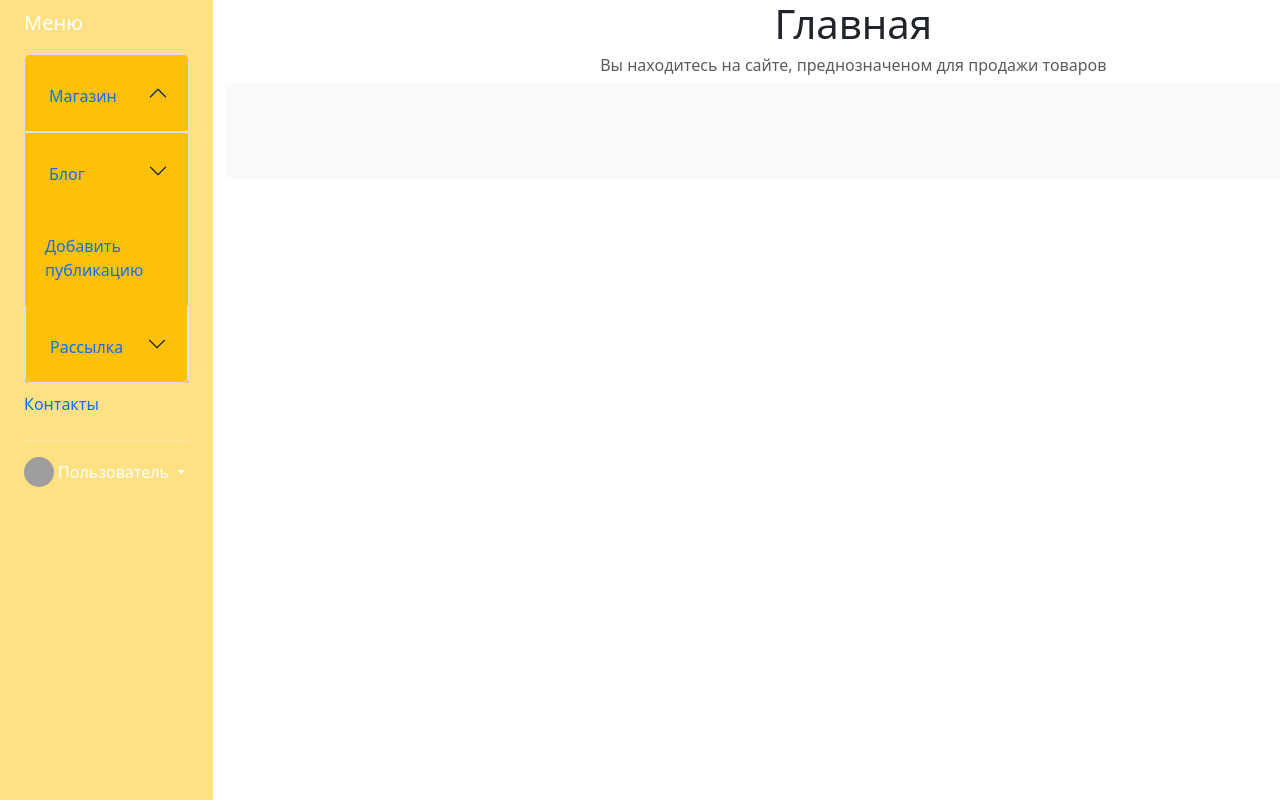
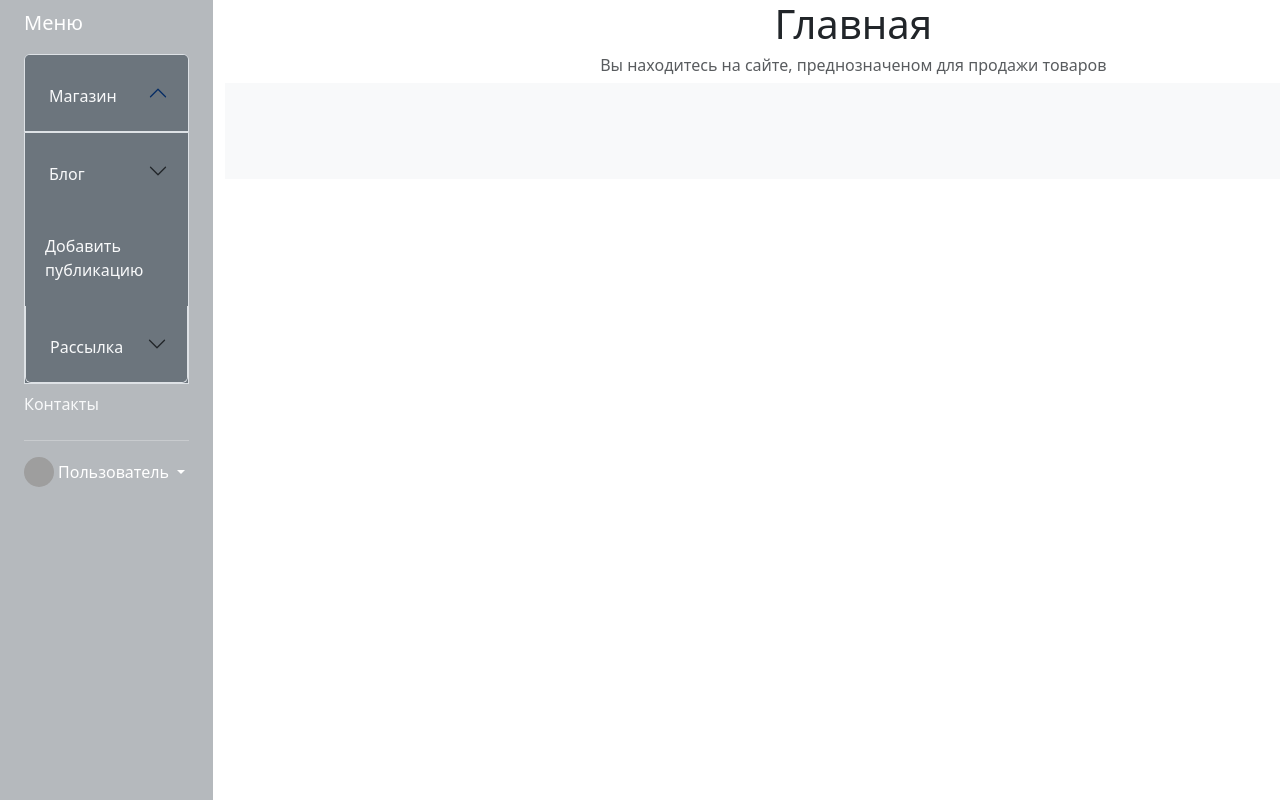
Before and after one commit to KirillovIvan4/Homework_22, a Django app: page /blogs/publications/ in a window 1280 px wide; the page is wider, and only the part inside the window is pictured. Run offline with Django 5.2, Linux system fonts and the light colour scheme; data that the repository does not hold is empty; some libraries are stand-ins or nearby versions; grey boxes are pictures that could not be loaded.

Commit message:
Сделал фон серым

```diff
--- a/online_store/templates/online_store/base.html
+++ b/online_store/templates/online_store/base.html
@@ -11,18 +11,18 @@
 <body>
 <div class="container-fluid">
     <div class="row flex-nowrap">
-        <div class="col-auto col-md-3 col-xl-2 px-sm-2 px-0 bg-warning bg-opacity-50">
+        <div class="col-auto col-md-3 col-xl-2 px-sm-2 px-0 text-light bg-secondary bg-opacity-50">
             <div class="d-flex flex-column align-items-center align-items-sm-start px-3 pt-2 text-white min-vh-100">
                 <a href="/" class="d-flex align-items-center pb-3 mb-md-0 me-md-auto text-white text-decoration-none">
                     <span class="fs-5 d-none d-sm-inline">Меню</span>
                 </a>
                 <ul class="nav nav-pills flex-column mb-sm-auto mb-0 align-items-center align-items-sm-start" id="menu">
                     <div class="accordion" id="accordionExample">
-                        <div class="accordion-item bg-warning  bg-opacity-60">
+                        <div class="accordion-item bg-secondary  bg-opacity-60">
                             <h2 class="accordion-header">
-                                <button class="accordion-button bg-warning bg-opacity-60" type="button" data-bs-toggle="collapse"
+                                <button class="accordion-button bg-secondary bg-opacity-60" type="button" data-bs-toggle="collapse"
                                         data-bs-target="#collapseOne" aria-expanded="true" aria-controls="collapseOne">
-                                    <a href="{% url 'online_store:product_list'%}" class="nav-link align-middle px-0">
+                                    <a href="{% url 'online_store:product_list'%}" class="nav-link align-middle px-0 text-light">
                                         <i class="fs-4 bi-house"></i> <span
                                             class="ms-1 d-none d-sm-inline">Магазин</span>
                                     </a>
@@ -34,19 +34,19 @@
                                 {% endblock %}
                                 <div class="accordion-body">
                                     <li class="w-100">
-                                        <a href="{% url 'online_store:category_list' %}" class="nav-link px-0"> <span
+                                        <a href="{% url 'online_store:category_list' %}" class="nav-link px-0 text-light"> <span
                                                 class="d-none d-sm-inline">Категории</span> </a>
                                     </li>
                                     <li class="w-100">
-                                        <a href="#" class="nav-link px-0"> <span
+                                        <a href="#" class="nav-link px-0 text-light"> <span
                                                 class="d-none d-sm-inline">Заказы</span> </a>
                                     </li>
                                     <li>
-                                        <a href="{% url 'online_store:product_create' %}" class="nav-link px-0"> <span
+                                        <a href="{% url 'online_store:product_create' %}" class="nav-link px-0 text-light"> <span
                                                 class="d-none d-sm-inline">Создать Продукт</span> </a>
                                     </li>
                                     <li>
-                                        <a href="{% url 'online_store:product_create' %}" class="nav-link px-0"> <span
+                                        <a href="{% url 'online_store:product_create' %}" class="nav-link px-0 text-light"> <span
                                                 class="d-none d-sm-inline">Создать Продукт</span> </a>
                                     </li>
 
@@ -54,12 +54,12 @@
                             </div>
                         </div>
 
-                        <div class="accordion-item bg-warning bg-opacity-60">
+                        <div class="accordion-item bg-secondary bg-opacity-60">
                             <h2 class="accordion-header">
-                                <button class="accordion-button collapsed bg-warning bg-opacity-60" type="button"
+                                <button class="accordion-button collapsed bg-secondary bg-opacity-60" type="button"
                                         data-bs-toggle="collapse"
                                         data-bs-target="#collapseTwo" aria-expanded="false" aria-controls="collapseTwo">
-                                    <a href="{% url 'blogs:publications_list' %}" class="nav-link align-middle px-0">
+                                    <a href="{% url 'blogs:publications_list' %}" class="nav-link align-middle px-0 text-light">
                                         <i class="fs-4 bi-house"></i> <span class="ms-1 d-none d-sm-inline">Блог</span>
                                     </a>
                                 </button>
@@ -70,18 +70,18 @@
                                 {% endblock %}
                                 <div class="accordion-body">
                                     <li>
-                                        <a href="{% url 'blogs:publications_create' %}" class="nav-link px-0"> <span
+                                        <a href="{% url 'blogs:publications_create' %}" class="nav-link px-0 text-light"> <span
                                                 class="d-none d-sm-inline">Добавить публикацию </span> </a>
                                     </li>
                                 </div>
                             </div>
-                            <div class="accordion-item bg-warning bg-opacity-60">
+                            <div class="accordion-item bg-secondary bg-opacity-60">
                                 <h2 class="accordion-header">
-                                    <button class="accordion-button collapsed bg-warning bg-opacity-60" type="button"
+                                    <button class="accordion-button collapsed bg-secondary bg-opacity-60" type="button"
                                             data-bs-toggle="collapse"
                                             data-bs-target="#collapseThree" aria-expanded="false"
                                             aria-controls="collapseThree">
-                                        <a href="{% url 'mailing:mailing_list' %}" class="nav-link align-middle px-0">
+                                        <a href="{% url 'mailing:mailing_list' %}" class="nav-link align-middle px-0 text-light">
                                             <i class="fs-4 bi-house"></i> <span
                                                 class="ms-1 d-none d-sm-inline">Рассылка</span>
                                         </a>
@@ -93,24 +93,24 @@
                                     {% endblock %}
                                     <div class="accordion-body">
                                         <li>
-                                            <a href="{% url 'mailing:mailing_create' %}" class="nav-link px-0"> <span
+                                            <a href="{% url 'mailing:mailing_create' %}" class="nav-link px-0 text-light"> <span
                                                     class="d-none d-sm-inline">Добавить рассылку</span> </a>
                                         </li>
                                         <li>
-                                            <a href="{% url 'mailing:mailing_recipient_list' %}" class="nav-link px-0"> <span
+                                            <a href="{% url 'mailing:mailing_recipient_list' %}" class="nav-link px-0 text-light"> <span
                                                     class="d-none d-sm-inline">Получатель рассылки</span> </a>
                                         </li>
                                         <li>
                                             <a href="{% url 'mailing:mailing_recipient_create' %}"
-                                               class="nav-link px-0"> <span
+                                               class="nav-link px-0 text-light"> <span
                                                     class="d-none d-sm-inline">Добавить получателя рассылки</span> </a>
                                         </li>
                                         <li>
-                                            <a href="{% url 'mailing:message_list' %}" class="nav-link px-0"> <span
+                                            <a href="{% url 'mailing:message_list' %}" class="nav-link px-0 text-light"> <span
                                                     class="d-none d-sm-inline">Сообщение</span> </a>
                                         </li>
                                         <li>
-                                            <a href="{% url 'mailing:message_create' %}" class="nav-link px-0"> <span
+                                            <a href="{% url 'mailing:message_create' %}" class="nav-link px-0 text-light"> <span
                                                     class="d-none d-sm-inline">Добавить Сообщение</span> </a>
                                         </li>
                                     </div>
@@ -118,7 +118,7 @@
                             </div>
                         </div>
                         <li>
-                            <a href="http://127.0.0.1:8000/contacts" class="nav-link px-0"> <span
+                            <a href="http://127.0.0.1:8000/contacts" class="nav-link px-0 text-light"> <span
                                     class="d-none d-sm-inline">Контакты</span> </a>
                         </li>
                         <hr>
```
